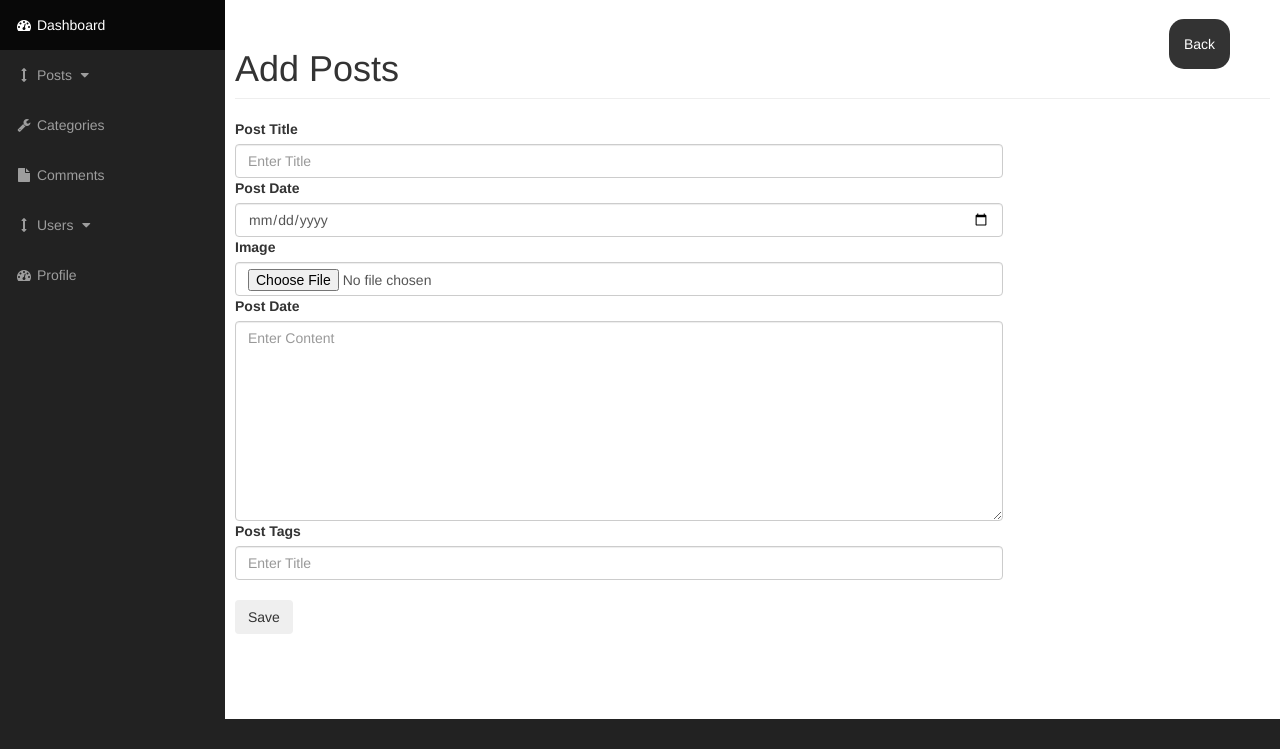
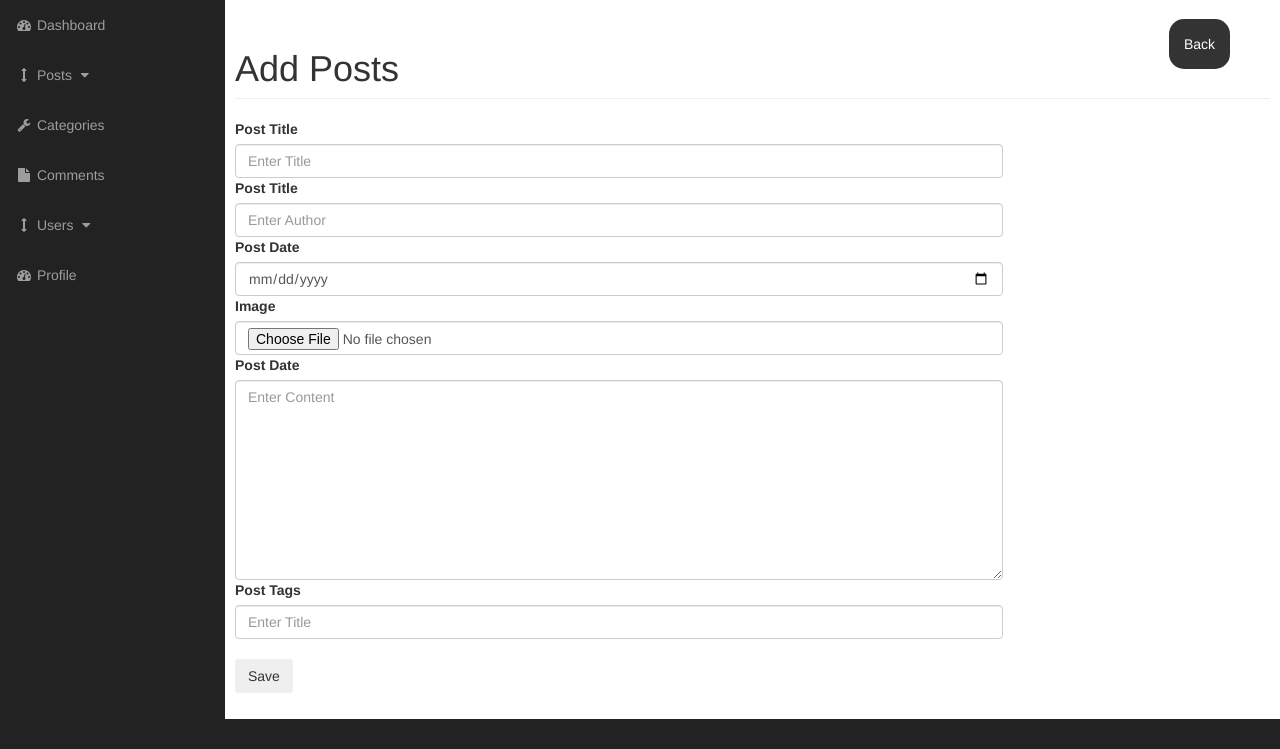
Before and after one commit to dev1203/PHP-CMS-PROJECT, a PHP site: page /admin/post.php?add=post in a window 1280 px wide. Shown: the part 51-800 px from the top of the page. Run offline with PHP 8.4, Linux system fonts and the light colour scheme; grey boxes labelled with a size stand in for pictures from a placeholder-image service; some libraries are stand-ins or nearby versions.

Commit message:
Adding posts functionalit

```diff
--- a/admin/includes/add_post.php
+++ b/admin/includes/add_post.php
@@ -1,13 +1,42 @@
-<form action="" method="post">
+<?php
+
+if(isset($_POST['add_post'])){
+    $title = $_POST['title'];
+    $author = $_POST['author'];
+
+    $date = $_POST['date'];
+    $content = $_POST['content'];
+    $tags = $_POST['tags'];
+
+    $image = $_FILES['image']['name'];
+    $temp_image= $_FILES['image']['tmp_name'];
+
+    move_uploaded_file($temp_image,"../Images/".$image);
+
+    $query = "INSERT INTO posts (post_title,post_author,post_date,post_image,post_content,post_tags) VALUES ('$title','$author','$date','$image','$content','$tags')";
+    $result = mysqli_query($connection,$query);
+    if($result){
+        echo "yay";
+    }
+    else{
+        die(mysqli_error($connection));
+    }
+}
+
+?>
+<form action="" method="post" enctype="multipart/form-data">
     <div class="form-group">
         <label for="title">Post Title</label>
         <input type="text" placeholder="Enter Title" name="title" class="form-control">
+
+        <label for="author">Post Title</label>
+        <input type="text" placeholder="Enter Author" name="author" class="form-control">
 
         <label for="date">Post Date</label>
         <input type="date" placeholder="Enter Title" name="date" class="form-control">
 
         <label for="date">Image</label>
-        <input type="file" name="pic" accept="image/*" class="form-control" name="image ">
+        <input type="file" accept="image/*" class="form-control" name="image">
 
         <label for="date">Post Date</label>
         <textarea class="form-control text" placeholder="Enter Content" name="content"></textarea>
@@ -15,7 +44,6 @@
         <label for="tags">Post Tags</label>
         <input type="text" placeholder="Enter Title" name="tags" class="form-control">
 
-        <button type="button" class="btn btn-dark">Save</button>
-
+        <button type="submit" class="btn btn-dark" name="add_post">Save</button>
     </div>
 </form>
--- a/admin/includes/sidebar_admin.php
+++ b/admin/includes/sidebar_admin.php
@@ -1,26 +1,26 @@
 <div class="collapse navbar-collapse navbar-ex1-collapse">
     <ul class="nav navbar-nav side-nav">
-        <li class="active">
+        <li class="menu-options">
             <a href="index.php"><i class="fa fa-fw fa-dashboard"></i> Dashboard</a>
         </li>
-        <li>
+        <li class="menu-options">
             <a href="javascript:;" data-toggle="collapse" data-target="#post"><i class="fa fa-fw fa-arrows-v"></i> Posts <i class="fa fa-fw fa-caret-down"></i></a>
             <ul id="post" class="collapse">
 
-                <li>
+                <li class="menu-options">
                     <a href="bootstrap-elements.html"><i class="fa fa-fw fa-desktop"></i> View All Posts</a>
                     <a href="post.php"><i class="glyphicon glyphicon-plus"></i>  Add Post</a>
 
                 </li>
             </ul>
         </li>
-        <li>
+        <li class="menu-options">
             <a href="categories.php"><i class="fa fa-fw fa-wrench"></i> Categories</a>
         </li>
-        <li>
+        <li class="menu-options">
             <a href="blank-page.html"><i class="fa fa-fw fa-file"></i> Comments</a>
         </li>
-        <li>
+        <li class="menu-options">
             <a href="javascript:;" data-toggle="collapse" data-target="#demo"><i class="fa fa-fw fa-arrows-v"></i> Users <i class="fa fa-fw fa-caret-down"></i></a>
             <ul id="demo" class="collapse">
                 <li>
@@ -32,7 +32,7 @@
             </ul>
         </li>
 
-        <li>
+        <li class="menu-options">
             <a href="index-rtl.html"><i class="fa fa-fw fa-dashboard"></i> Profile</a>
         </li>
     </ul>
```
Also changed, not shown: Images/back.png (added).
